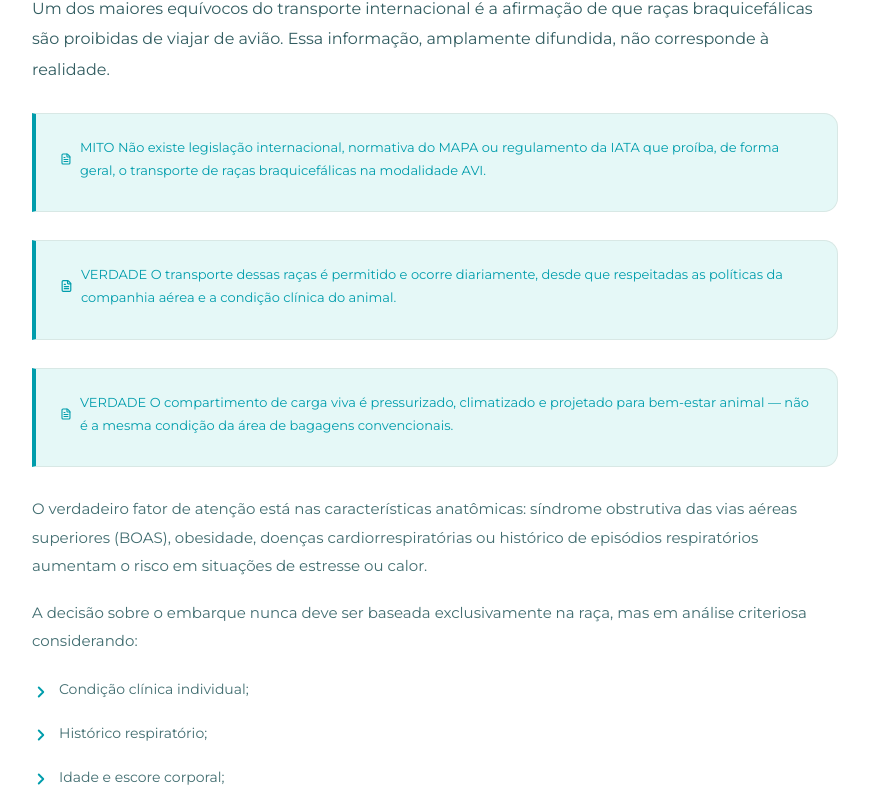
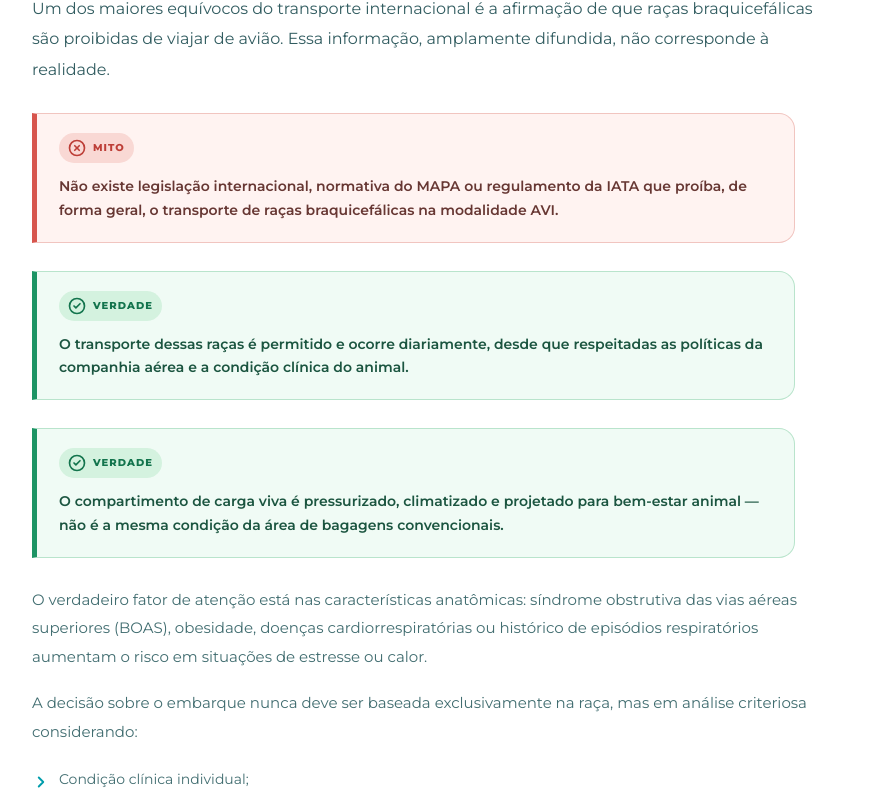
Before and after one commit to embarcompany/zeroaocvi, a Next.js app: page / in a window 1280 px wide. Shown: the part 9400-10200 px from the top of the page, without its empty margins (356-1225 px from the left). Built offline with nearby package versions, Linux system fonts and the light colour scheme.

Commit message:
feat: make myth and truth callouts visual

```diff
--- a/app/page.tsx
+++ b/app/page.tsx
@@ -7,6 +7,8 @@ import {
   BriefcaseBusiness,
   CalendarDays,
   Check,
+  CircleCheck,
+  CircleX,
   ChevronDown,
   ChevronRight,
   ClipboardCheck,
@@ -2010,10 +2012,19 @@ function NativeCourseContent({
         const lines = cell.split("\n").filter(Boolean);
         const title = lines.shift() || "Nota";
         const body = lines.join("\n");
+        const mythTruth = title.match(/^\s*(MITO|VERDADE)\s+(.+)$/i);
+        const mythTruthKind = mythTruth?.[1].toLocaleLowerCase("pt-BR");
+        const mythTruthBody = mythTruth
+          ? [mythTruth[2], body].filter(Boolean).join("\n")
+          : body;
         const summary = /resumo dos principais|checklist do conteúdo estudado/i.test(title);
         const tone = calloutTone(title);
-        const CalloutIcon = summary
-          ? BookOpenCheck
+        const CalloutIcon = mythTruthKind === "mito"
+          ? CircleX
+          : mythTruthKind === "verdade"
+            ? CircleCheck
+            : summary
+              ? BookOpenCheck
           : tone === "warning"
             ? AlertTriangle
             : tone === "tip"
@@ -2023,15 +2034,21 @@ function NativeCourseContent({
                 : FileText;
         output.push(
           <section
-            className={summary ? "editorial-summary" : `editorial-callout ${tone}`}
+            className={
+              mythTruthKind
+                ? `myth-truth myth-truth--${mythTruthKind}`
+                : summary
+                  ? "editorial-summary"
+                  : `editorial-callout ${tone}`
+            }
             data-reader-block={`table-${index}-0-0`}
             key={`single-table-${index}`}
           >
-            <div className="editorial-callout-head">
+            <div className={mythTruthKind ? "myth-truth-head" : "editorial-callout-head"}>
               <CalloutIcon size={18} strokeWidth={2.2} aria-hidden="true" />
-              <p>{summary ? "EM RESUMO" : title}</p>
+              <p>{summary ? "EM RESUMO" : mythTruth ? mythTruth[1].toUpperCase() : title}</p>
             </div>
-            <div>{body}</div>
+            <div>{mythTruthBody}</div>
           </section>,
         );
         continue;
```
Also changed, not shown: app/globals.css.
